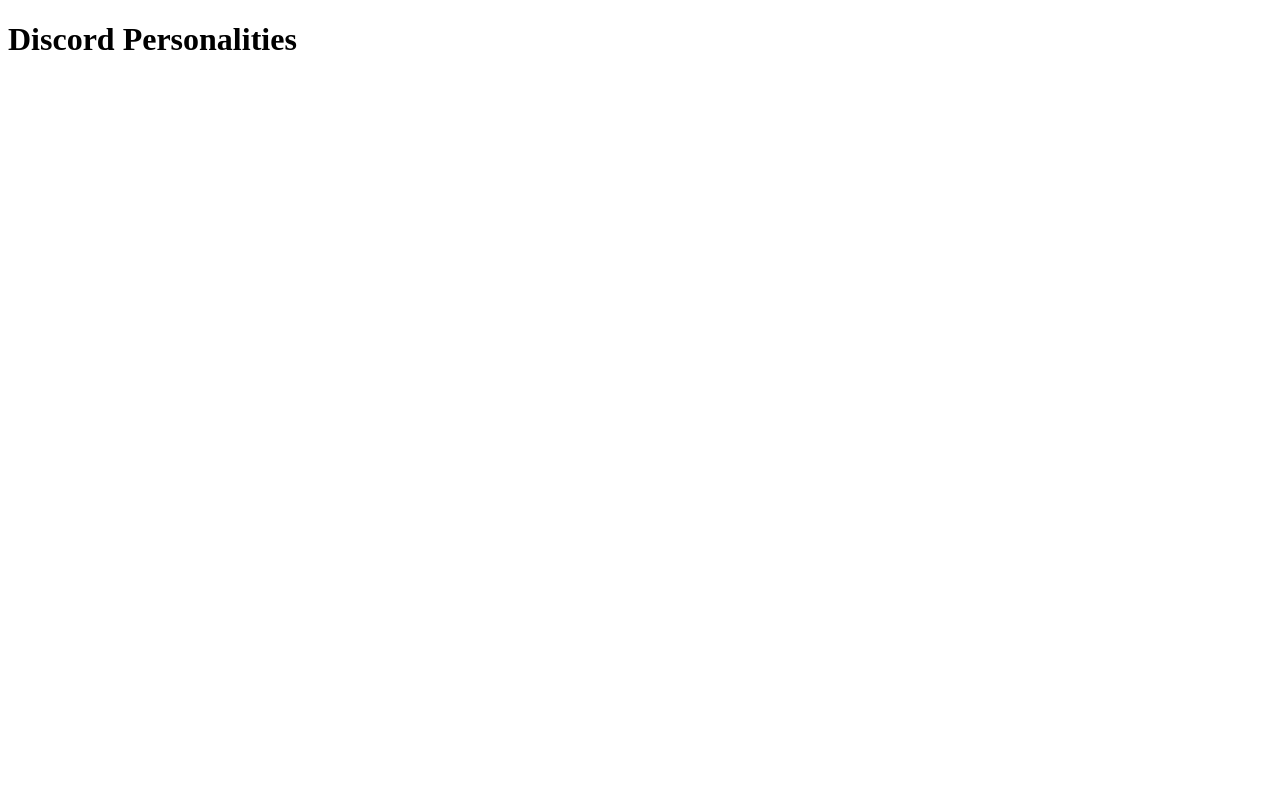
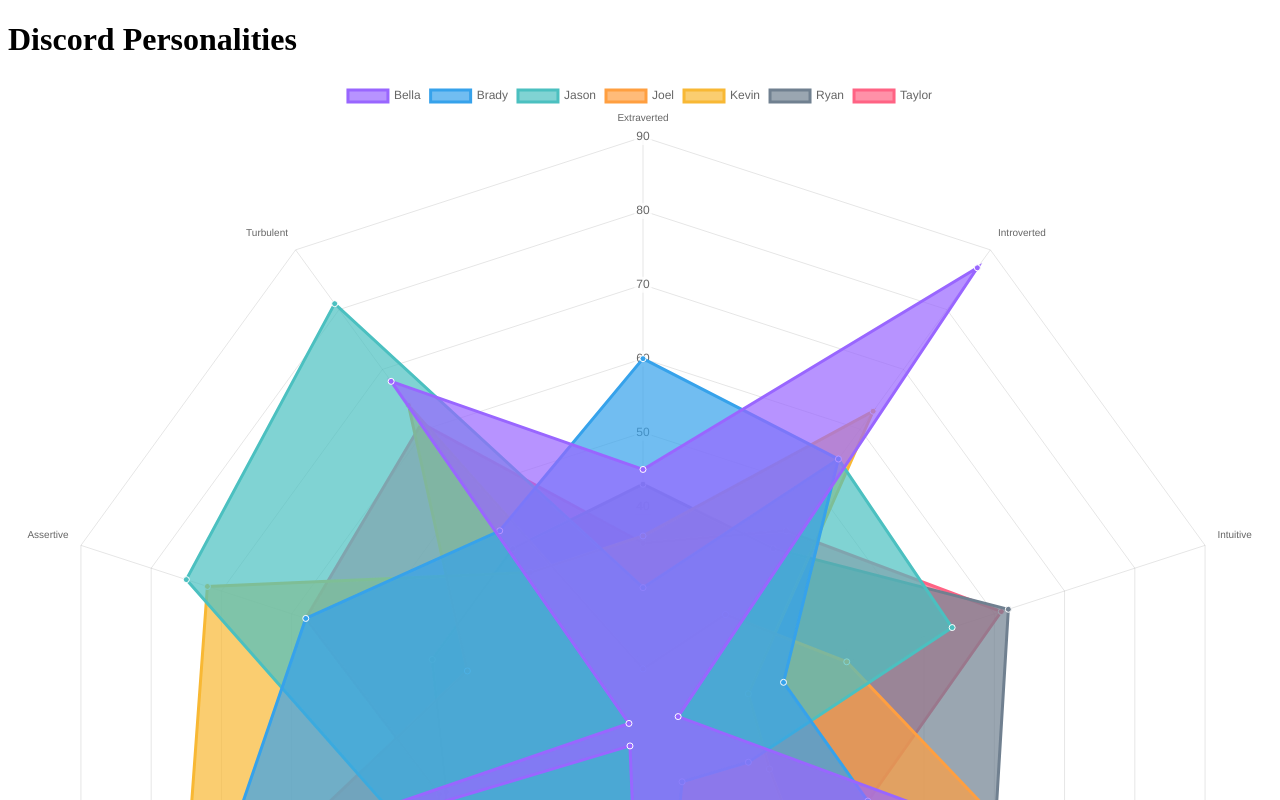
Before and after one commit to atleaststartsomewhere/discord-personalities, a SvelteKit app: page / in a window 1280 px wide. Shown: the top 800 px of the page. Built offline with nearby package versions, Linux system fonts and the light colour scheme.

Commit message:
canvas update

```diff
--- a/src/routes/+page.svelte
+++ b/src/routes/+page.svelte
@@ -3,16 +3,17 @@
     import { onMount } from 'svelte';
 
     export let data;
-    let chart;
+    let ctx;
+    let canvas;
 
     onMount(() => {
-        const ctx = document.getElementById('myChart').getContext('2d');
+        ctx = canvas.getContext('2d');
 
-        console.log(data);
-
-        chart = new Chart(ctx, data.chartConfig)
+        var chart = new Chart(ctx, data.chartConfig)
     });
 
 </script>
 <h1>Discord Personalities</h1>
-<canvas id="myChart" height="600" width="400"></canvas>
+<div>
+    <canvas bind:this={canvas} height={600} width={400}></canvas>
+</div>
```
